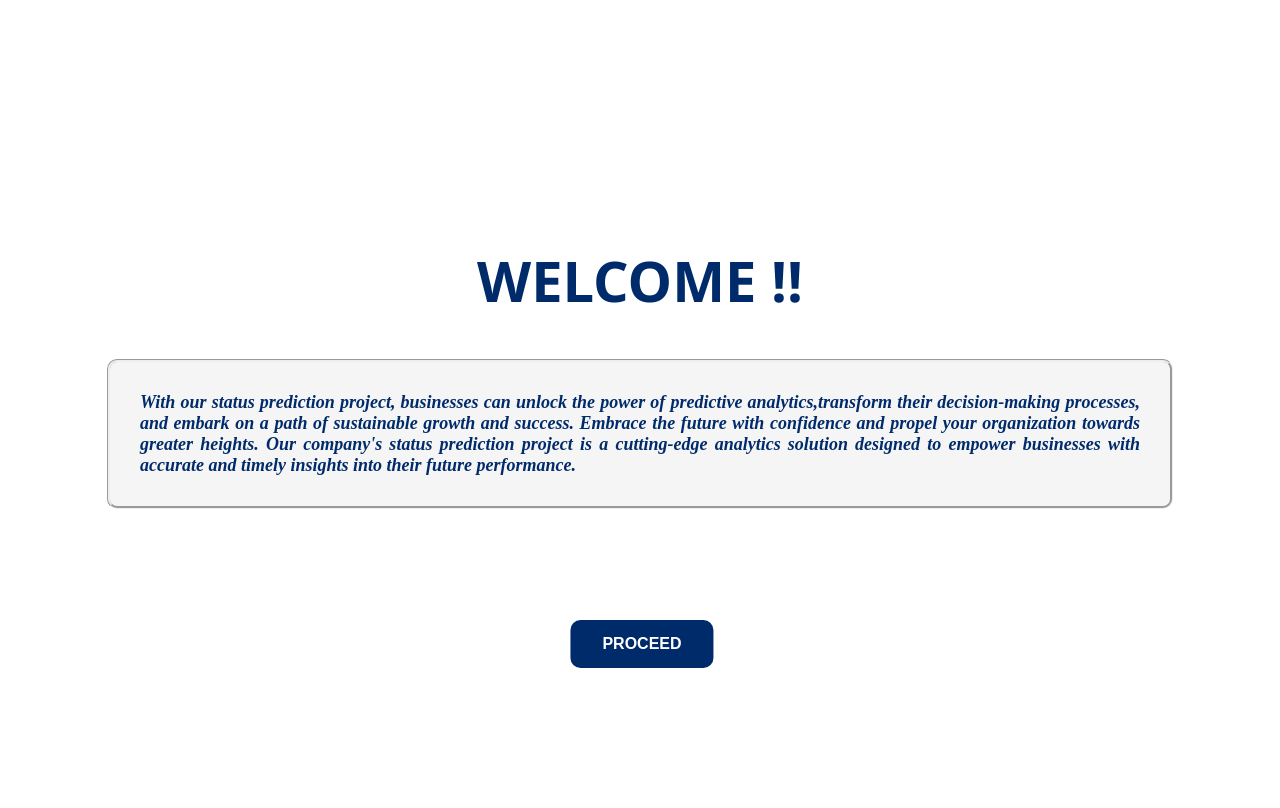
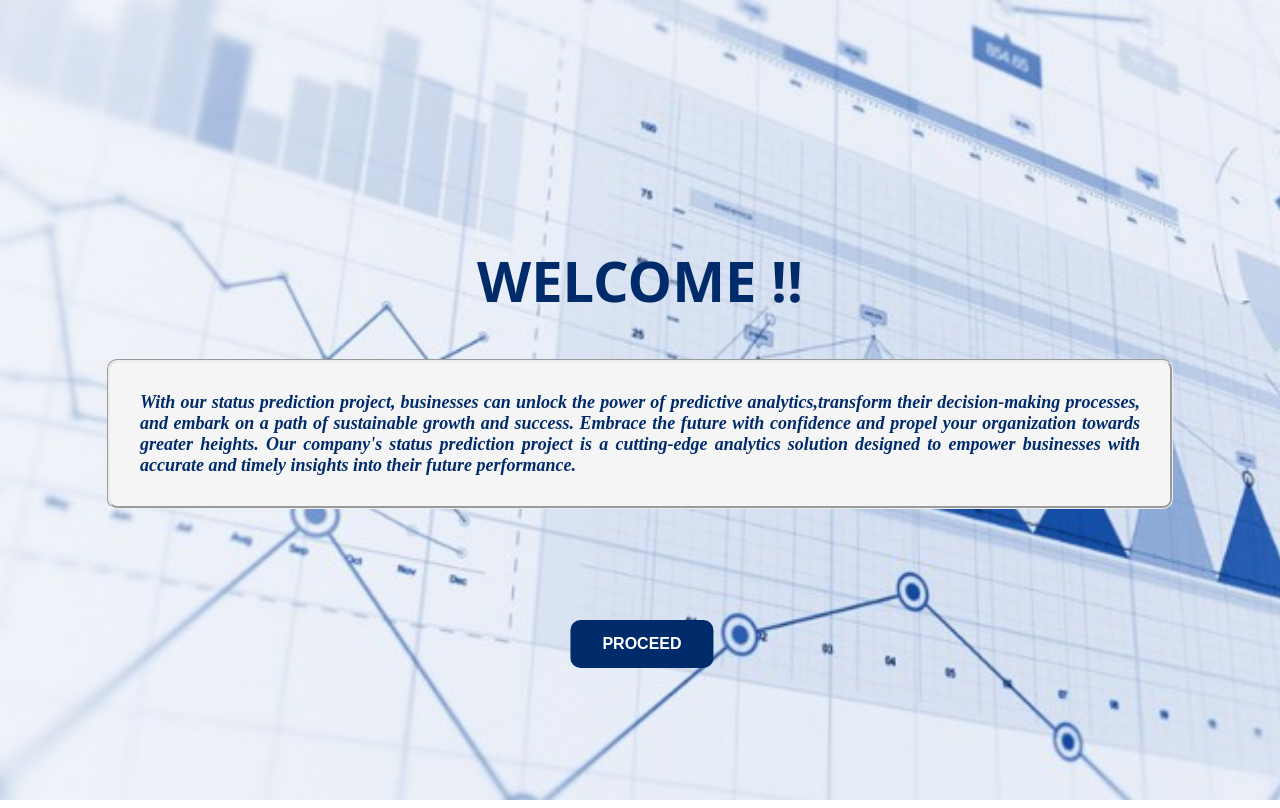
Before and after one commit to mahmoudmousa-ds/AWS-Deployment, a Flask app: page / in a window 1280 px wide. Run offline with Flask 3, Linux system fonts and the light colour scheme.

Commit message:
Update Page1.html

```diff
--- a/flask test/templates/Page1.html
+++ b/flask test/templates/Page1.html
@@ -6,7 +6,7 @@
   height: 100%;
  }
  body {
-  background-image:"https://raw.githubusercontent.com/mahmoudmosaad82/AWS-Deployment/main/flask%20test/templates/front.jpg";
+  background-image:url("https://raw.githubusercontent.com/mahmoudmosaad82/AWS-Deployment/main/flask%20test/templates/front.jpg");
   height: 100%;
   background-repeat: no-repeat;
   background-size: cover;
```
